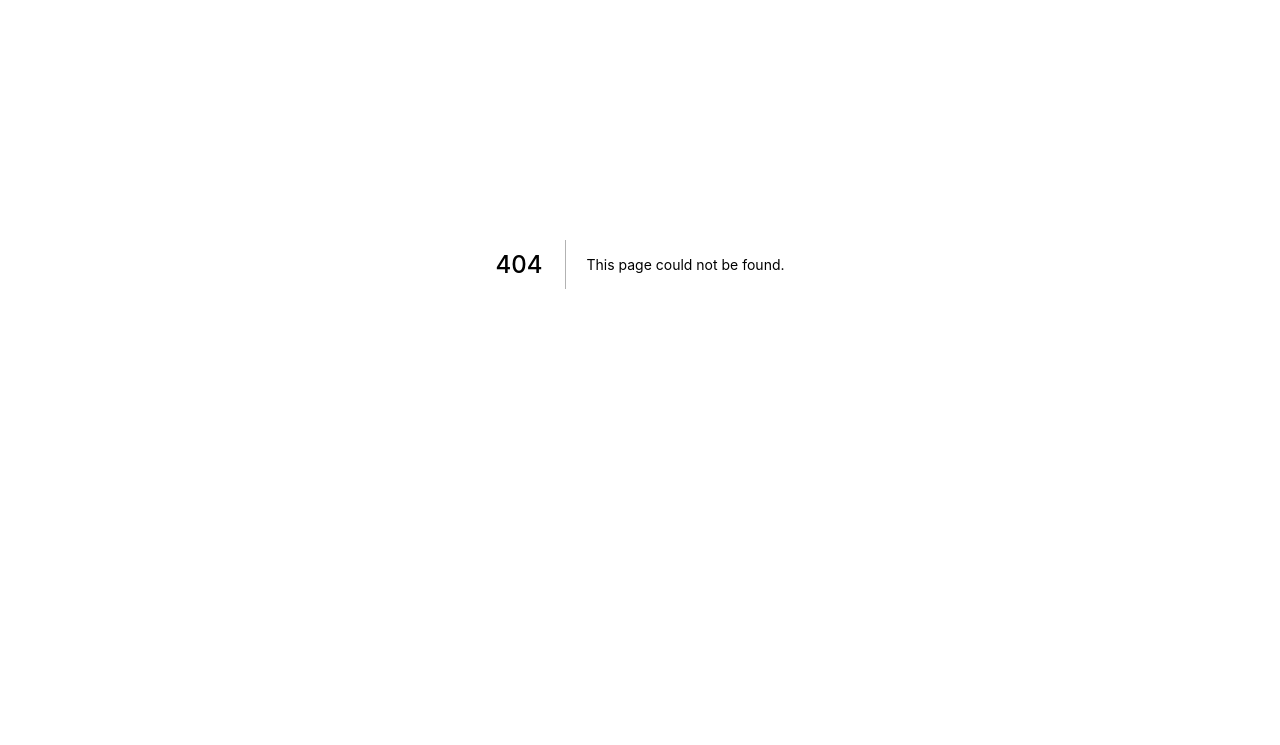
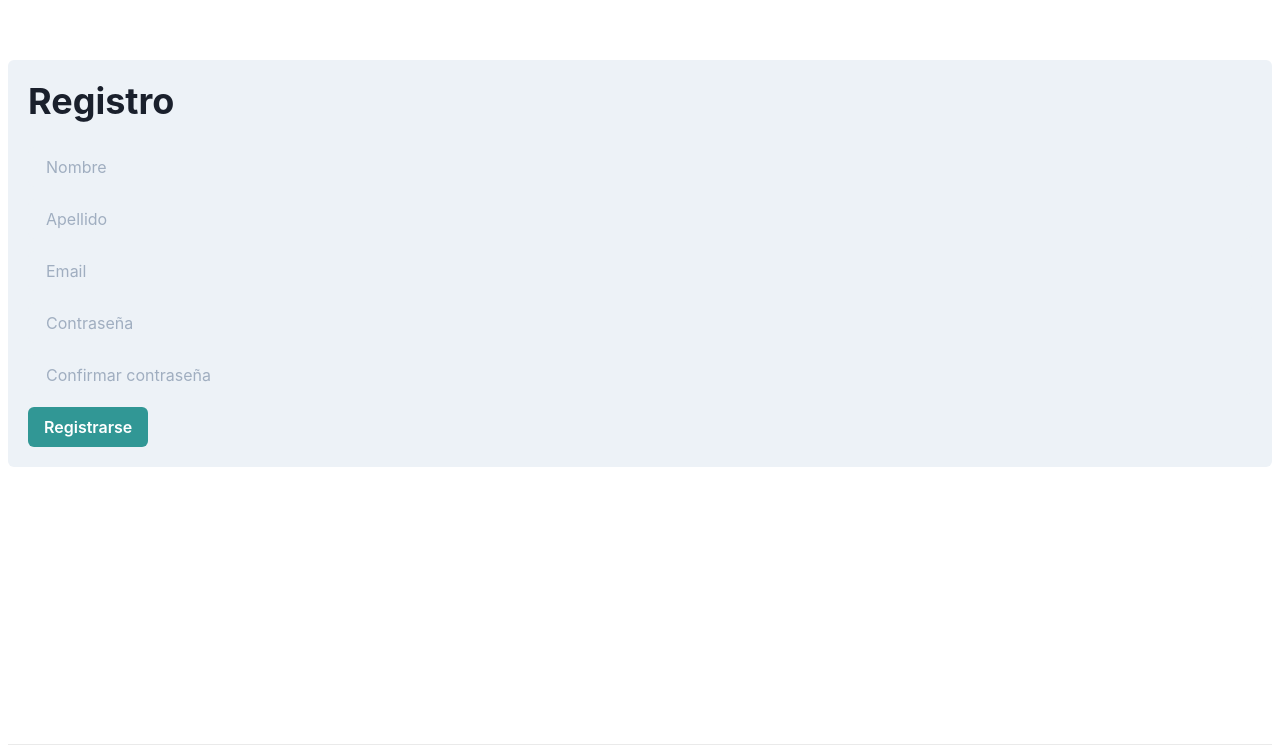
Before and after one commit to pedroaal/restaurante, a Next.js app: page /auth/signup in a window 1280 px wide. Before the commit this address had no page. Shown: the part 136-881 px from the top of the page. Before the commit the page ends 800 px from the top, so only its background shows below. Built offline with nearby package versions, Linux system fonts and the light colour scheme.

Commit message:
create user

```diff
--- /dev/null
+++ b/src/pages/auth/signup.js
@@ -0,0 +1,94 @@
+import Head from 'next/head';
+import Image from 'next/image';
+import styles from '@/styles/Home.module.css';
+import {useState, useEffect} from 'react';
+import {signIn, signOut, useSession, getCsrfToken} from 'next-auth/client';
+import {Button, Flex, Heading, Input, useToast} from '@chakra-ui/react';
+import api from '@/config/api';
+
+export async function getServerSideProps(context) {
+  const csrfToken = await getCsrfToken(context)
+  return {
+    props: { csrfToken }
+  }
+}
+
+export default function Signin({csrfToken}) {
+  const [loading, setLoading] = useState(false);
+  const initialState = {
+    firstName: '',
+    lastName: '',
+    email: '',
+    password: '',
+    password_confirmation: '',
+  }
+  const [user, setUser] = useState(initialState);
+  const toast = useToast();
+
+  const handleInput = (event) => {
+    const {name, value} = event.target;
+    setUser({...user, [name]: value});
+  }
+
+  const handleSubmit = async (event) => {
+    event.preventDefault();
+    setLoading(true);
+    const url = 'user/create';
+    await api
+      .post(url, user)
+      .then(res => {
+        console.log(res.data);
+        toast({
+          title: "Account created.",
+          description: "We've created your account for you.",
+          status: "success",
+          duration: 5000,
+          isClosable: true,
+        });
+        setUser({...initialState});
+        setLoading(false);
+        return res.data;
+      })
+      .catch(err => {
+        console.log(err);
+        toast({
+          title: "Oops",
+          description: "No hemos podido crear tu cuenta.",
+          status: "error",
+          duration: 5000,
+          isClosable: true,
+        });
+        setLoading(false);
+        return null;
+      });
+    return;
+  }
+
+  return (
+    <div className={styles.container}>
+      <Head>
+        <title>Sign In</title>
+      </Head>
+
+      <main className={styles.main}>
+        <Flex height='100vh' alignItems='center' justifyContent='center'>
+          <Flex direction='column' background='gray.100' p={5} rounded={6}>
+            <Heading mb={6}>Registro</Heading>
+            <form method='post' onSubmit={handleSubmit}>
+              <Input type='hidden' name='csrfToken' defaultValue={csrfToken}/>
+              <Input type='text' name='firstName' placeholder='Nombre' variant='filled' mb={3} onChange={handleInput} value={user.firstName} />
+              <Input type='text' name='lastName' placeholder='Apellido' variant='filled' mb={3} onChange={handleInput} value={user.lastName} />
+              <Input type='email' name='email' placeholder='Email' variant='filled' mb={3} onChange={handleInput} value={user.email} />
+              <Input type='password' name='password' placeholder='Contraseña' variant='filled' mb={3} onChange={handleInput} value={user.password} />
+              <Input type='password' name='password_confirmation' placeholder='Confirmar contraseña' variant='filled' mb={3} onChange={handleInput} value={user.password_confirmation} />
+              <Button type="submit" colorScheme='teal' isLoading={loading} loadingText="Creando">Registrarse</Button>
+            </form>
+          </Flex>
+        </Flex>
+      </main>
+
+      <footer className={styles.footer}>
+      </footer>
+    </div>
+  )
+}
```
